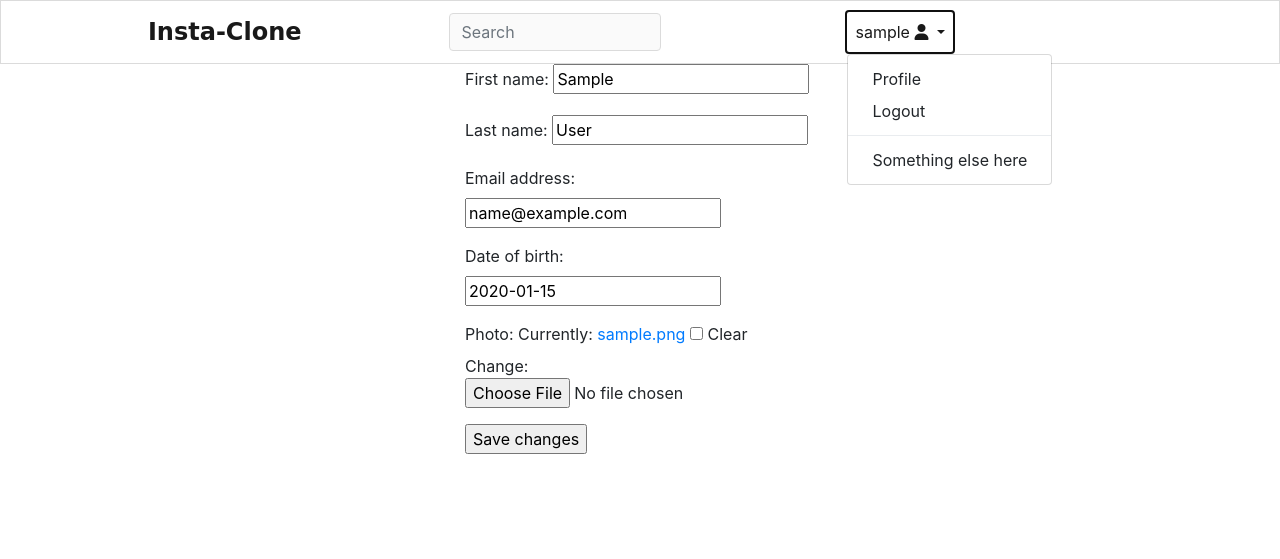
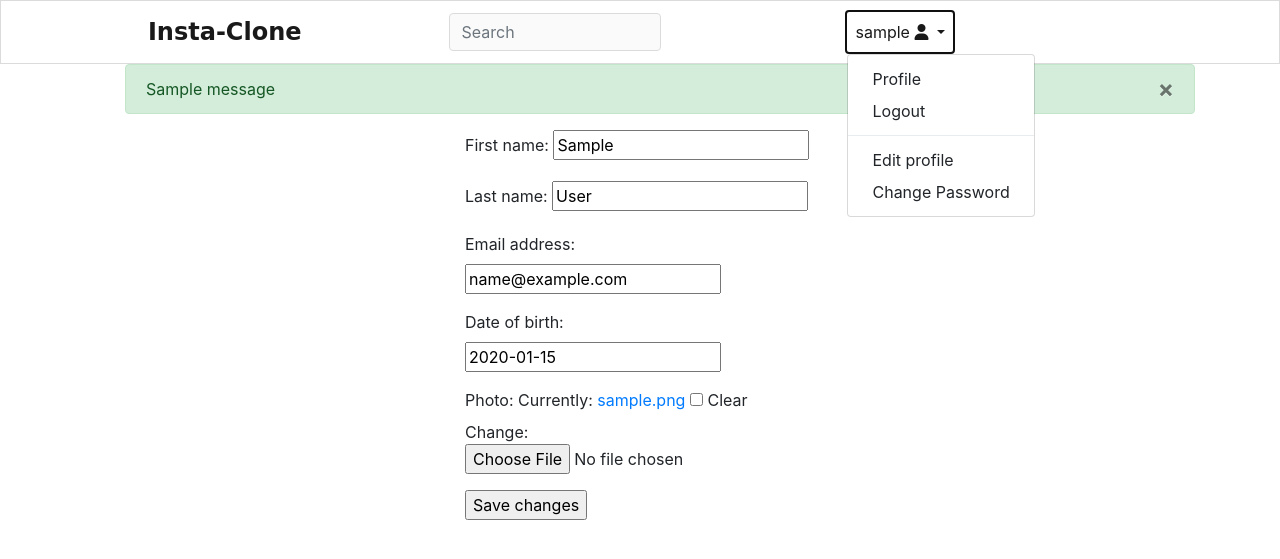
Before and after one commit to hamisicodes/insta-clone, a Django app: page /edit/ in a window 1280 px wide, after a click that opens the changed part. Shown: the top 559 px of the page. Run offline with Django 3.2, Linux system fonts and the light colour scheme; a user stored in the database is signed in; tables that the repository leaves empty hold one stand-in row (values such as "Sample post"); one stand-in notice (Sample message) is shown; some libraries are stand-ins or nearby versions.

Commit message:
use the message framework to pass messages

```diff
--- a/insta/static/css/base.css
+++ b/insta/static/css/base.css
@@ -37,6 +37,9 @@ body{
 
 }
 
+/* messages */
+
+
 @media(max-width: 576px) {
     .search-bar{
         display: none;
--- a/insta/templates/base.html
+++ b/insta/templates/base.html
@@ -19,7 +19,7 @@
 <body>
 
     <nav class="navbar navbar-expand navbar-light  ">
-        <a class="navbar-brand logo" href="#">Insta-Clone</a>
+        <a class="navbar-brand logo" href="{% url 'dashboard' %}">Insta-Clone</a>
         {% if request.user.is_authenticated %}
         <input class="form-control search-bar " type="search" placeholder="Search" aria-label="Search">
                     <ul class="navbar-nav mr-auto nav-right-items ">
@@ -35,7 +35,8 @@
                               <a class="dropdown-item" href="#">Profile</a>
                               <a class="dropdown-item" href="{% url 'logout' %}">Logout</a>
                               <div class="dropdown-divider"></div>
-                              <a class="dropdown-item" href="#">Something else here</a>
+                              <a class="dropdown-item" href="{% url 'edit' %}">Edit profile</a>
+                              <a class="dropdown-item" href="#">Change Password</a>
                             </div>
                           </li>
                       </li>
@@ -46,9 +47,36 @@
                     </ul>
     </nav>
 
+        {% if messages %}
+        <div class="container">
+            <ul class="messages">
+                {% for message in messages %}
+                {% if message.level == DEFAULT_MESSAGE_LEVELS.SUCCESS%}
+                <div class="alert alert-success" role="alert">
+                    <a href="#" class="close" data-dismiss="alert">&times</a>
+                    {{message}}
+                </div>
+                {% endif %}
+
+                {%if message.level == DEFAULT_MESSAGE_LEVELS.ERROR%}
+                  <div class="alert alert-danger" role="alert">
+                    <a href="#" class="close" data-dismiss="alert">&times</a>
+                      {{message}}
+                  </div>
+                {% endif %}
+
+                {% endfor %}
+            </ul>
+        </div>
+
+        {% endif %}
+
+
+
     {% block content%}
 
     {% endblock %}
+
 
 
 
--- a/insta/views.py
+++ b/insta/views.py
@@ -4,6 +4,7 @@ from .forms import loginForm,UserRegistratinForm,UserEditForm,ProfileEditForm
 from django.contrib.auth import authenticate,login
 from django.contrib.auth.decorators import login_required
 from .models import Profile
+from  django.contrib import messages
 # Create your views here.
 
 def register(request):
@@ -18,55 +19,16 @@ def register(request):
             # save the new user
             new_user.save()
             Profile.objects.create(user= new_user)
-
+            messages.success(request ,'Account created successfully')
             return redirect('login')
 
 
 
     else:
         user_form = UserRegistratinForm()
+
         return render(request,'account/register.html' , {'user_form':user_form})
 
-
-
-
-
-
-
-
-
-
-
-
-
-
-
-def user_login(request):
-    if request.method == 'POST':
-        form = loginForm(request.POST)
-        if form.is_valid():
-            cd = form.cleaned_data
-            user = authenticate(request,
-                                username =  cd['username'],
-                                password =  cd['password']
-                                 )
-            if user is not None:
-                if user.is_active:
-                    login(request ,user)
-                    return HttpResponse('Authenticated Successfully')
-
-                else:
-                    return HttpResponse('Account disabled')
-
-
-            else:
-                return HttpResponse('Invalid Login')
-
-
-    else:
-        form = loginForm()
-
-    return render(request , 'account/login.html' , {'form':form})
 
 
 @login_required
@@ -82,6 +44,10 @@ def edit(request):
         if user_form.is_valid() and profile_form.is_valid():
             user_form.save()
             profile_form.save()
+            messages.success(request ,'Profie updated successfully')
+
+        else:
+            messages.error(request,'Error updating profile')
 
     else:
         user_form = UserEditForm(instance=request.user)
```
